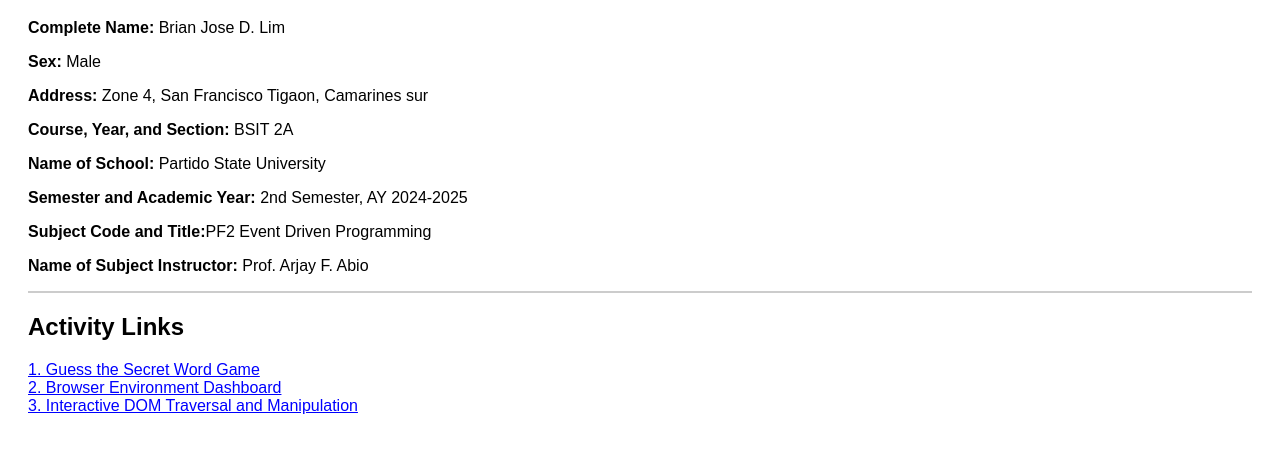
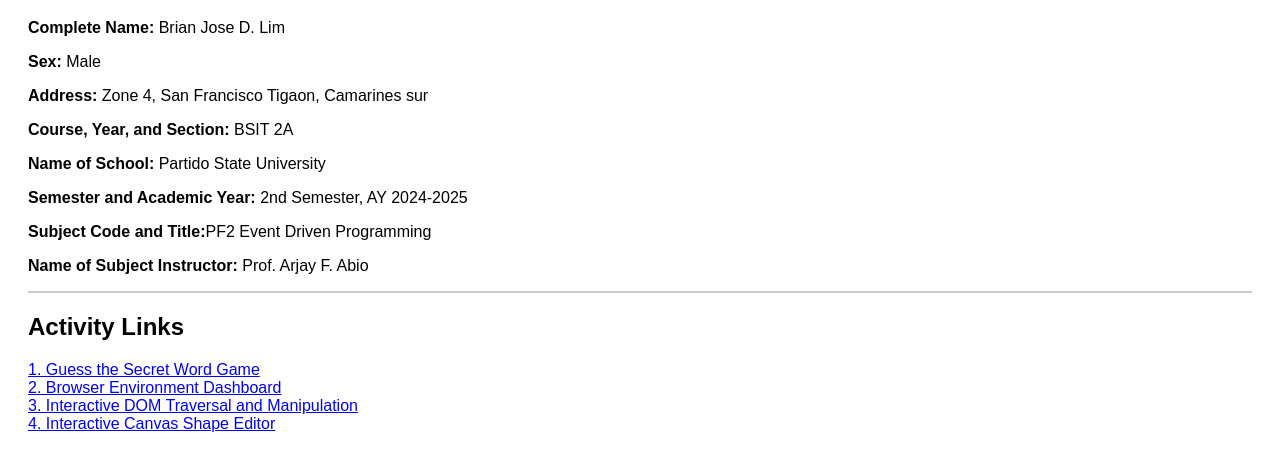
Before and after one commit to Br14nj/My-website, a plain HTML site: page index.html in a window 1280 px wide. Shown: the part 89-560 px from the top of the page. Drawn offline with Linux system fonts and the light colour scheme.

Commit message:
Update index.html

```diff
--- a/index.html
+++ b/index.html
@@ -42,6 +42,7 @@
       <li><a href="guess the game.html">1. Guess the Secret Word Game</a></li>
       <li><a href="browser_dashboard.html">2. Browser Environment Dashboard</a></li>
       <li><a href="indexx.html">3. Interactive DOM Traversal and Manipulation</a></li>
+      <li><a href="circle.html">4. Interactive Canvas Shape Editor</a></li>
     </ul>
   </section>
 </body>
```
